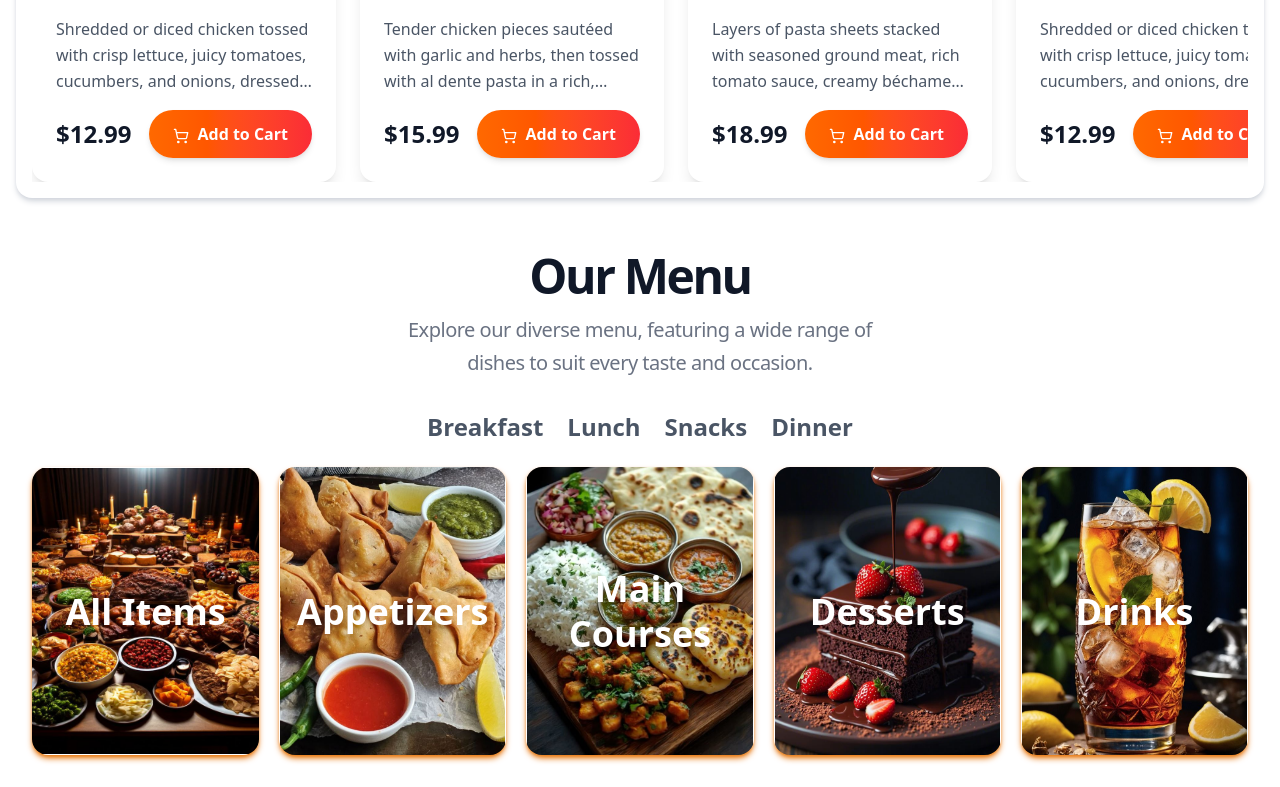
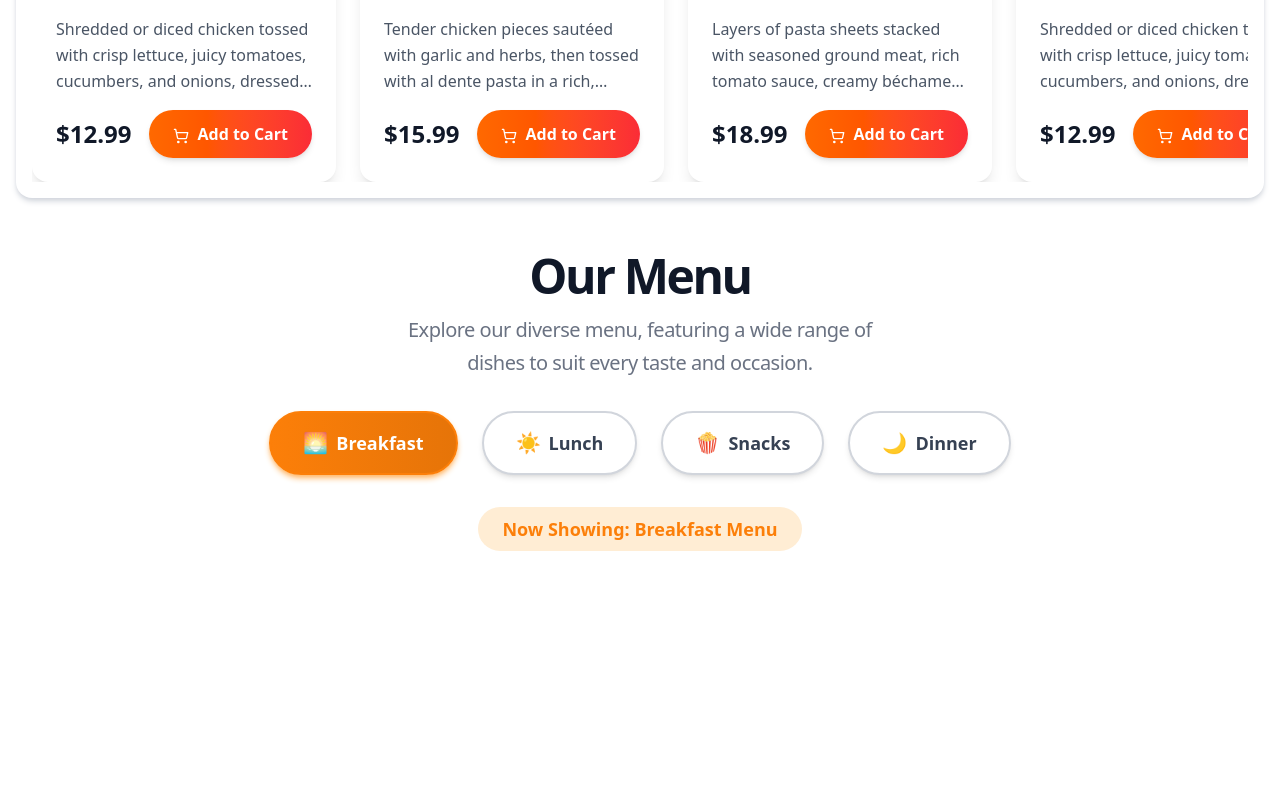
Before and after one commit to Samhith06/Foodman2.0, a React (Vite) app: page /main in a window 1280 px wide. Shown: the part 1164-1951 px from the top of the page. After the commit the page ends 1739 px from the top, so only its background shows below. Built offline with nearby package versions, Linux system fonts and the light colour scheme.

Commit message:
completed the timing buttons

```diff
--- a/package.json
+++ b/package.json
@@ -16,6 +16,7 @@
     "react": "^19.1.1",
     "react-dom": "^19.1.1",
     "react-router-dom": "^7.8.1",
+    "react-slick": "^0.31.0",
     "tailwindcss": "^4.1.12"
   },
   "devDependencies": {
--- a/src/components/Header.jsx
+++ b/src/components/Header.jsx
@@ -65,11 +65,6 @@ const Header = (props) => {
           aria-expanded={isMenuOpen}
         >
           <span className="sr-only">Open main menu</span>
-          {/* Show current state for debugging */}
-          <span className="text-xs absolute -top-2 -right-2 bg-red-500 text-white px-1 rounded">
-            {isMenuOpen ? "ON" : "OFF"}
-          </span>
-
           {/* Hamburger icon */}
           {!isMenuOpen ? (
             <svg
--- a/src/pages/MainPage/components/menu.jsx
+++ b/src/pages/MainPage/components/menu.jsx
@@ -16,6 +16,7 @@ function Menu({ food, alt, onClick }) {
         overflow-hidden transform hover:-translate-y-1 sm:hover:-translate-y-2
         mx-auto
         bg-cover bg-center bg-no-repeat cursor-pointer
+
       "
       style={{ backgroundImage: `url(${food})` }}
     >
--- a/src/pages/MainPage/index.jsx
+++ b/src/pages/MainPage/index.jsx
@@ -1,5 +1,5 @@
 import React from "react";
-import { useState } from "react";
+import { useState, useRef } from "react";
 import Header from "../../components/Header";
 import Hero from "./components/hero";
 import SpecialDishes from "./components/specialdishes";
@@ -12,10 +12,21 @@ import drink from "../../assets/Images/Drink.jpeg";
 import dessert from "../../assets/Images/Dessert.jpeg";
 import snack from "../../assets/Images/Snacks.jpeg";
 import all from "../../assets/Images/All_items.jpeg";
+import Slider from "react-slick";
 
 export const MainPage = () => {
   const [selectedCategory, setSelectedCategory] = useState("All Items");
-  console.log(selectedCategory);
+  const [selectedTiming, setSelectedTiming] = useState("Breakfast");
+  const menuRef = useRef(null);
+  const timingButtons = [
+    { id: "breakfast", label: "Breakfast", icon: "🌅" },
+    { id: "lunch", label: "Lunch", icon: "☀️" },
+    { id: "snacks", label: "Snacks", icon: "🍿" },
+    { id: "dinner", label: "Dinner", icon: "🌙" },
+  ];
+  console.log("Selected Category:", selectedCategory);
+  console.log("Selected Timing:", selectedTiming);
+
   return (
     <div>
       <Header path="/main" />
@@ -94,13 +105,57 @@ export const MainPage = () => {
             every taste and occasion.
           </p>
         </div>
-        <div className="flex items-center justify-center gap-6 text-gray-600 font-semibold mt-8 mb-4 text-lg sm:text-xl lg:text-2xl cursor-pointer">
-          <button>Breakfast</button>
-          <button>Lunch</button>
-          <button>Snacks</button>
-          <button>Dinner</button>
+        {/* Enhanced Timing Buttons */}
+        <div className="flex items-center justify-center gap-2 sm:gap-4 lg:gap-6 mt-8 mb-8 px-4">
+          {timingButtons.map((timing) => (
+            <button
+              key={timing.id}
+              onClick={() => {
+                setSelectedTiming(timing.label);
+
+                if (timing.label === "Lunch" || timing.label === "Dinner") {
+                  setTimeout(() => {
+                    menuRef.current?.scrollIntoView({ behavior: "smooth" });
+                  }, 0);
+                }
+              }}
+              className={`
+                flex items-center gap-2 px-4 sm:px-6 lg:px-8 py-3 sm:py-4
+                rounded-full font-semibold text-sm sm:text-base lg:text-lg
+                transition-all duration-300 transform hover:scale-105
+                border-2 shadow-md hover:shadow-lg
+                ${
+                  selectedTiming === timing.label
+                    ? "bg-gradient-to-r from-[#fc7f09] to-[#e67408] text-white border-[#fc7f09] shadow-orange-300"
+                    : "bg-white text-gray-700 border-gray-300 hover:border-[#fc7f09] hover:text-[#fc7f09] hover:bg-orange-50"
+                }
+              `}
+            >
+              <span className="text-base sm:text-lg lg:text-xl">
+                {timing.icon}
+              </span>
+              <span className="hidden sm:inline">{timing.label}</span>
+              <span className="sm:hidden">{timing.label.substring(0, 1)}</span>
+            </button>
+          ))}
         </div>
-        <div className="flex items-center justify-center gap-5 p-4 m-4 mt-2 pt-2">
+
+        {/* Selected Timing Display */}
+        <div className="text-center mb-6">
+          <div className="inline-flex items-center gap-2 px-6 py-2 bg-orange-100 rounded-full">
+            <span className="text-[#fc7f09] font-semibold text-lg">
+              Now Showing: {selectedTiming} Menu
+            </span>
+          </div>
+        </div>
+        {/* Menu Category Cards */}
+
+        {selectedTiming === "Dinner" || selectedTiming === "Lunch" ? (
+          <>
+            <div
+              className="flex items-center justify-center gap-5 p-4 m-4 mt-2 pt-2"
+              ref={menuRef}
+            >
               <Menu
                 food={all}
                 alt="All Items"
@@ -127,6 +182,15 @@ export const MainPage = () => {
                 onClick={() => setSelectedCategory("Drinks")}
               />
             </div>
+            <div className="text-center mt-6 mb-4">
+              <div className="inline-flex items-center gap-2 px-4 py-2 bg-gray-100 rounded-full">
+                <span className="text-gray-700 font-medium">
+                  Selected: {selectedCategory}
+                </span>
+              </div>
+            </div>
+          </>
+        ) : null}
       </section>
     </div>
   );
```
Also changed, not shown: 1 other file (tests, documents, lock files or other folders). Lines whose indentation alone changed are shown as unchanged.
